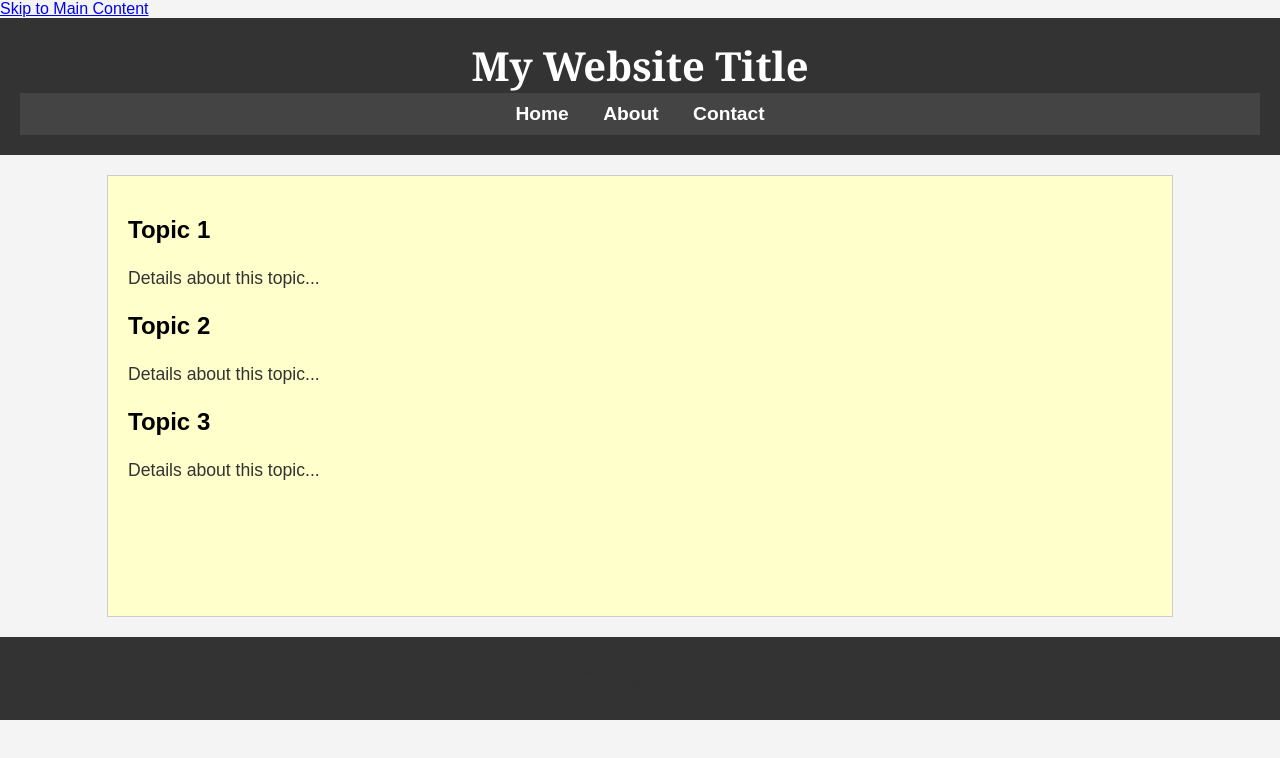
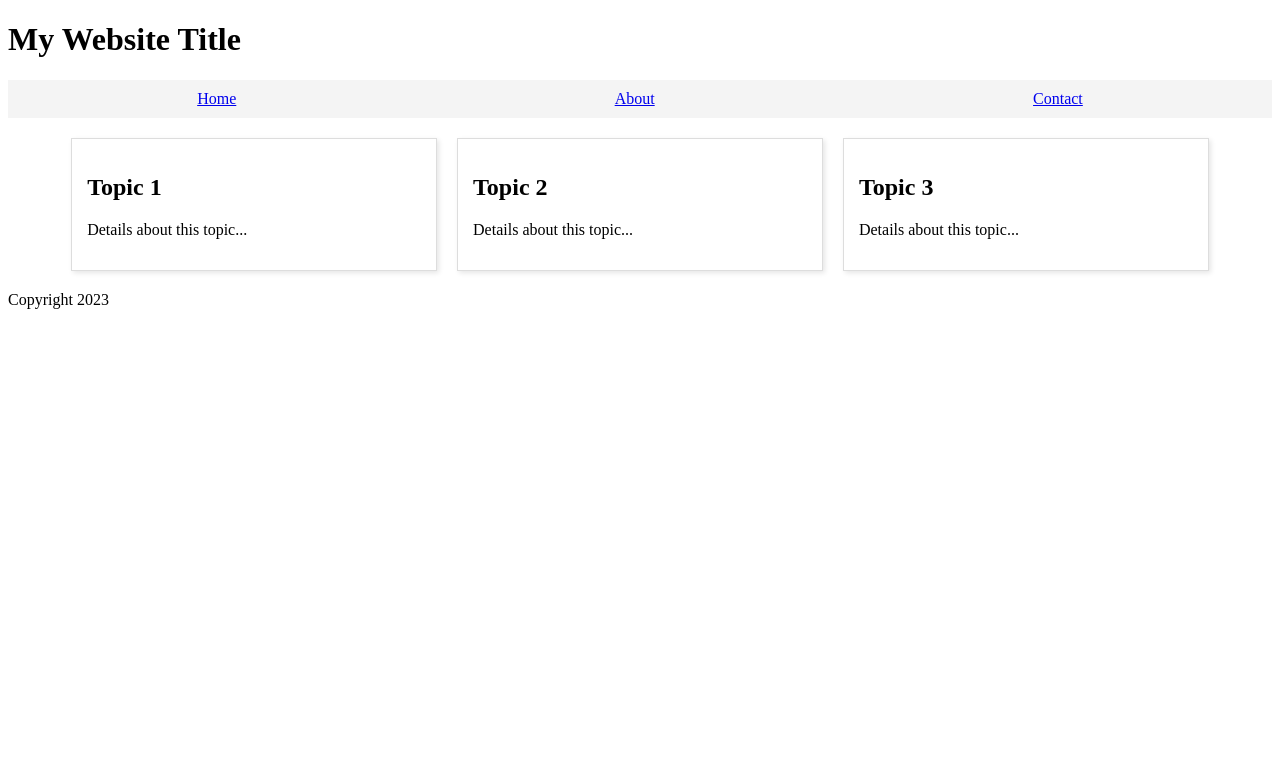
Before and after one commit to tungthai2mai/Csr, a plain HTML site: page index.html in a window 1280 px wide. Drawn offline with Linux system fonts and the light colour scheme.

Commit message:
Update style.css

```diff
--- a/style.css
+++ b/style.css
@@ -1,91 +1,75 @@
-/* 1. Selector BODY: Thiết lập font chữ và màu nền chung */
-body {
-    font-family: Arial, Helvetica, sans-serif; /* Yêu cầu về font-family */
-    background-color: #f4f4f4; /* Màu nền nhẹ cho toàn trang */
-    margin: 0;
-    padding: 0;
+/* --- OBJECTIVE 1: Styling the "Skip to Main Content" Link --- */
+.skip-link {
+    position: absolute;
+    top: -40px; /* Hide it visually off-screen */
+    left: 0;
+    background: #000;
+    color: #fff;
+    padding: 8px;
+    z-index: 100;
+    text-decoration: none;
+    transition: top 0.3s;
 }
 
-/* 2. Selector HEADER: Chứa tiêu đề chính */
-header {
-    background-color: #333; /* Màu nền tối cho header */
-    color: white; /* Chữ màu trắng */
-    padding: 20px;
-    text-align: center; /* Căn giữa nội dung header */
+/* When the user tabs to the link, it slides down into view */
+.skip-link:focus {
+    top: 0;
 }
 
-/* Selector H1: Yêu cầu thay đổi font size và căn giữa */
-h1 {
-    font-size: 250%; /* Tăng kích thước font */
-    text-align: center; /* Căn giữa theo yêu cầu */
-    font-family: 'Georgia', serif; /* Đổi font khác biệt cho tiêu đề */
-    margin: 0;
+/* --- OBJECTIVE 2: Navigation (Flexbox & List Styles) --- */
+.nav-links {
+    /* Remove default bullets */
+    list-style-type: none;
+
+    /* Remove default padding */
+    padding: 0;
+
+    /* Turn on Flexbox layout */
+    display: flex;
+
+    /* Spread the items out horizontally */
+    justify-content: space-around;
+
+    /* Align items vertically in the center */
+    align-items: center;
+
+    /* Allow items to wrap to next line on small screens */
+    flex-wrap: wrap;
+
+    background-color: #f4f4f4;
 }
 
-/* 3. Selector NAV: Phần menu điều hướng */
-nav {
-    background-color: #444;
-    padding: 10px;
-    text-align: center;
+.nav-links li {
+    margin: 10px;
 }
 
-nav ul {
-    list-style-type: none; /* Bỏ dấu chấm đầu dòng */
-    padding: 0;
-    margin: 0;
+/* --- OBJECTIVE 3: Main Layout (CSS Grid) --- */
+/* This handles the "grid-template-columns" requirement */
+
+.grid-container {
+    display: grid;
+
+    /* Create 3 equal columns */
+    grid-template-columns: 1fr 1fr 1fr;
+
+    /* Add space between grid items */
+    gap: 20px;
+
+    width: 90%; /* Restrict width */
+    margin: 20px auto; /* Center the container */
 }
 
-/* Yêu cầu: Làm cho các link nằm ngang hàng (thay vì dọc) */
-nav li {
-    display: inline-block; /* Property quan trọng để dàn hàng ngang */
-    margin: 0 15px; /* Khoảng cách giữa các link */
+/* Styling the cards inside the grid */
+.card {
+    border: 1px solid #ddd;
+    padding: 15px;
+    box-shadow: 2px 2px 5px rgba(0,0,0,0.1);
 }
 
-
-
-nav a {
-    color: white; /* Màu chữ link */
-    text-decoration: none; /* Bỏ gạch chân */
-    font-size: 1.2em;
-    font-weight: bold;
+/* --- Responsive Adjustment (Optional but recommended) --- */
+/* When screen is small, switch to 1 column */
+@media (max-width: 600px) {
+    .grid-container {
+        grid-template-columns: 1fr;
+    }
 }
-
-/* Hiệu ứng khi di chuột vào link (Optional - làm cho đẹp hơn) */
-nav a:hover {
-    color: #ffd700;
-}
-
-/* 4. Selector MAIN: Phần nội dung chính */
-main {
-    background-color: #ffffcc; /* Yêu cầu: "yellow color for background of main" */
-    width: 80%; /* Giới hạn chiều rộng */
-    margin: 20px auto; /* Căn giữa main trong body */
-    padding: 20px;
-    border: 1px solid #ccc;
-    min-height: 400px;
-}
-
-/* Selector P: Định dạng đoạn văn */
-p {
-    line-height: 1.6; /* Yêu cầu về line-height (khoảng cách dòng) */
-    color: #333; /* Màu chữ */
-    font-size: 110%;
-}
-
-/* Định dạng ảnh để không bị quá to */
-img {
-    max-width: 100%;
-    height: auto;
-    margin: 10px 0;
-    border: 5px solid white; /* Thêm khung ảnh cho đẹp */
-}
-
-/* 5. Selector FOOTER: Chân trang */
-footer {
-    background-color: #333;
-    color: white;
-    text-align: center;
-    padding: 10px;
-    clear: both;
-    margin-top: 20px;
-}
```
